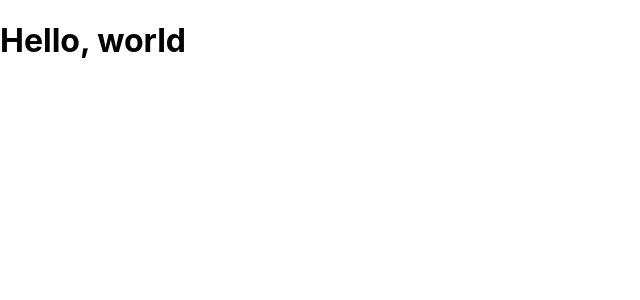
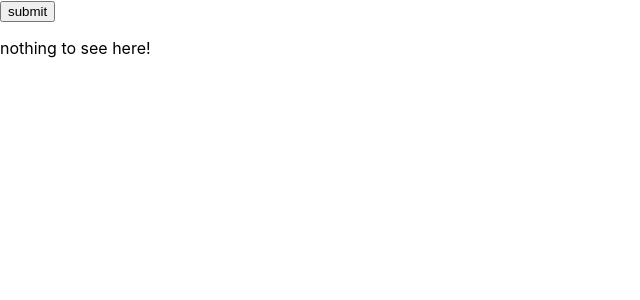
Before and after one commit to kwlahr/react-weather-app, a React (Create React App) app in the folder client/: page / in a window 1280 px wide. Shown: the top 300 px of the page, without its empty margins (0-640 px from the left). Built offline with nearby package versions, Linux system fonts and the light colour scheme.

Commit message:
added more bootstrapping to reducers and app.js

```diff
--- a/client/src/App.js
+++ b/client/src/App.js
@@ -1,9 +1,16 @@
 import React from 'react';
+import {useSelector} from 'react-redux';
+import InputForm from './components/InputForm/';
+import BasicDataView from './components/BasicDataView/';
 
 function App() {
+
+  const basicData = useSelector(state => state.basicData);
+
   return (
     <div className="App">
-      <h1>Hello, world</h1>
+      <InputForm/>
+      {basicData ? <BasicDataView/> : <p>nothing to see here!</p> }
     </div>
   );
 }
--- /dev/null
+++ b/client/src/actions/showBasicData.js
@@ -0,0 +1,5 @@
+export const showBasicData = () => {
+    return{
+        type: 'showBasicData'
+    };
+};
--- /dev/null
+++ b/client/src/components/BasicDataView/index.js
@@ -0,0 +1,10 @@
+import React from "react";
+
+const BasicDataView = () => {
+  return (
+    <div>
+      <p>basic weather data</p>
+    </div>
+  );
+};
+export default BasicDataView;
--- /dev/null
+++ b/client/src/components/InputForm/index.js
@@ -0,0 +1,10 @@
+import React from "react";
+
+const InputForm = () => {
+  return (
+    <div>
+      <button>submit</button>
+    </div>
+  );
+};
+export default InputForm;
--- a/client/src/reducers/index.js
+++ b/client/src/reducers/index.js
@@ -4,9 +4,9 @@ import savedReducer from './saved';
 import {combineReducers} from 'redux';
 
 const rootReducer = combineReducers({
-    basicDataReducer,
-    fiveDayReducer,
-    savedReducer
+    basicData: basicDataReducer,
+    fiveDay : fiveDayReducer,
+    saved: savedReducer
 });
 
 export default rootReducer;
```
